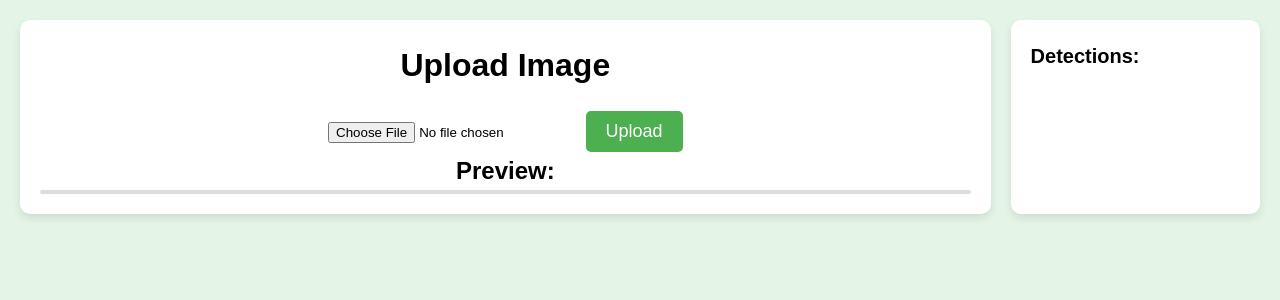
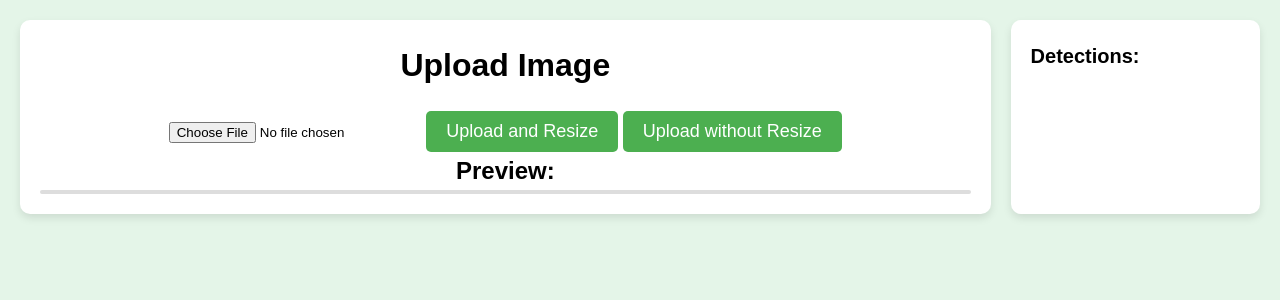
Before and after one commit to Oohoo261/project_webapp_pest_detection, a Flask app: page /upload in a window 1280 px wide. Shown: the part 96-396 px from the top of the page. Run offline with Flask 3, Linux system fonts and the light colour scheme; data that the repository does not hold is empty.

Commit message:
update file

```diff
--- a/app.py
+++ b/app.py
@@ -139,7 +139,7 @@ def detect_objects(frame):
     detections = []
     for box in results.xyxy[0]:
         conf = box[4]
-        if conf >= 0.60:  # Confidence threshold
+        if conf >= 0.50:  # Confidence threshold
             detected = True
             x1, y1, x2, y2 = int(box[0]), int(box[1]), int(box[2]), int(box[3])
             cv2.rectangle(frame, (x1, y1), (x2, y2), (255, 0, 255), 3)
@@ -215,20 +215,45 @@ def analyze_image(image_path):
 
     return detected_image_path, detections
 
+def analyze_image_with_resize(image_path):
+    frame = cv2.imread(image_path)
+
+    # Resize the image to 640 width while maintaining the aspect ratio
+    height, width = frame.shape[:2]
+    new_width = 640
+    new_height = int(height * (new_width / width))
+    resized_frame = cv2.resize(frame, (new_width, new_height))
+
+    frame, detections = detect_objects(resized_frame)
+
+    # สร้างชื่อไฟล์สำหรับภาพที่ตรวจจับแล้ว
+    detected_image_path = os.path.join('static', 'detected.jpg')
+    cv2.imwrite(detected_image_path, frame)
+
+    # ลบภาพเดิม
+    os.remove(image_path)
+
+    return detected_image_path, detections
+
 
 @app.route('/upload', methods=['GET', 'POST'])
 def upload():
     if request.method == 'POST':
         file = request.files['file']
+        resize_option = request.form.get('resize')  # ดึงค่าจากฟอร์มเพื่อดูว่าผู้ใช้เลือกปรับขนาดภาพหรือไม่
         if file:
             file_path = os.path.join('uploads', file.filename)
             file.save(file_path)
 
             # ตรวจจับและบันทึกภาพที่ตรวจจับแล้ว
-            detected_file_path, detections = analyze_image(file_path)
+            if resize_option == 'yes':
+                detected_file_path, detections = analyze_image_with_resize(file_path)
+            else:
+                detected_file_path, detections = analyze_image(file_path)
 
             return render_template('upload.html', file_path='detected.jpg', detections=detections)
     return render_template('upload.html')
+
 
 #notification
 
@@ -275,4 +300,4 @@ if __name__ == '__main__':
     update_schema()    # Update the schema
     if not os.path.exists('uploads'):
         os.makedirs('uploads')
-    app.run(debug=True)
+    app.run(host="0.0.0.0", port=5000)
--- a/requirements.txt
+++ b/requirements.txt
@@ -20,4 +20,4 @@ ultralytics>=8.2.34
 pandas>=1.1.4
 seaborn>=0.11.0
 setuptools>=70.0.0
-Gunicorn
+Gunicorn==23.0.0
--- a/templates/upload.html
+++ b/templates/upload.html
@@ -66,7 +66,8 @@
             <h1>Upload Image</h1>
             <form action="{{ url_for('upload') }}" method="post" enctype="multipart/form-data">
                 <input type="file" name="file" accept="image/*,video/*" required onchange="previewFile()">
-                <button type="submit">Upload</button>
+                <button type="submit" name="resize" value="yes">Upload and Resize</button> <!-- ปุ่มสำหรับอัปโหลดพร้อมปรับขนาด -->
+                <button type="submit" name="resize" value="no">Upload without Resize</button> <!-- ปุ่มสำหรับอัปโหลดโดยไม่ปรับขนาด -->
             </form>
             <div id="preview-container">
                 <h2>Preview:</h2>
```
Also changed, not shown: databasev5.db, static/detected.jpg.
